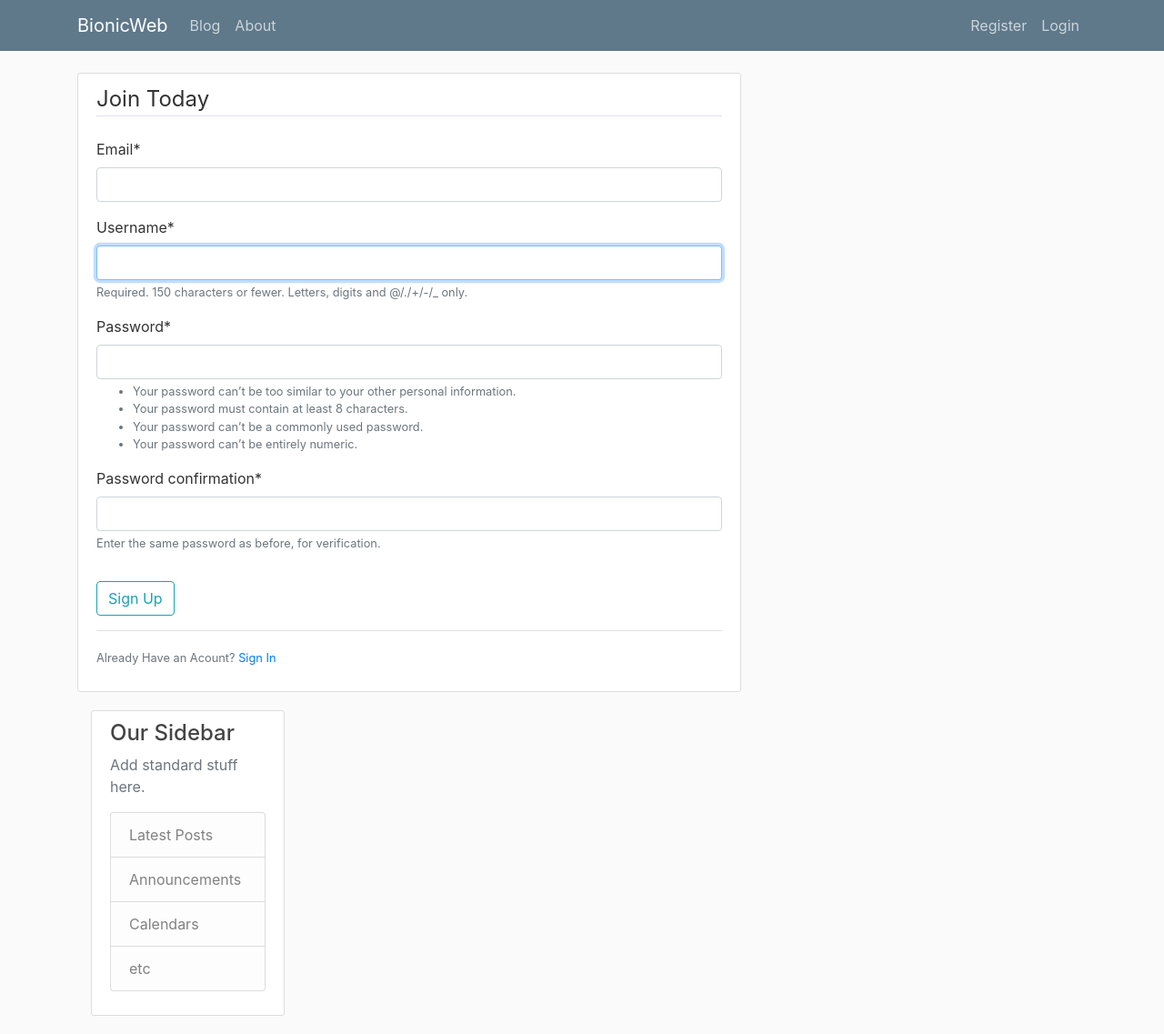
After one commit to theBionicFox/web, a Django app: page /users/register/ in a window 1280 px wide. The commit adds this page. Shown: the whole page at 91% size. Run offline with Django 3.2, Linux system fonts and the light colour scheme; some libraries are stand-ins or nearby versions.

Commit message:
finished registration form, look to add firstName/lastName

```diff
--- a/bionic/templates/bionic/base.html
+++ b/bionic/templates/bionic/base.html
@@ -13,28 +13,28 @@
     <link rel="stylesheet" type="text/css" href="{% static 'bionic/main.css' %}">
 
     {% if title %}
-        <title>Django Blog - {{ title }}</title>
+        <title>BionicWeb - {{ title }}</title>
     {% else %}
-        <title>Django Blog</title>
+        <title>BionicWeb</title>
     {% endif %}
 </head>
 <body>
     <header class="site-header">
       <nav class="navbar navbar-expand-md navbar-dark bg-steel fixed-top">
         <div class="container">
-          <a class="navbar-brand mr-4" href="{% url 'bionic-home' %}">Website Name</a>
+          <a class="navbar-brand mr-10" href="{% url 'bionic-home' %}">BionicWeb</a>
           <button class="navbar-toggler" type="button" data-toggle="collapse" data-target="#navbarToggle" aria-controls="navbarToggle" aria-expanded="false" aria-label="Toggle navigation">
           <span class="navbar-toggler-icon"></span>
           </button>
           <div class="collapse navbar-collapse" id="navbarToggle">
             <div class="navbar-nav mr-auto">
-              <a class="nav-item nav-link" href="{% url 'bionic-home' %}">Home</a>
+              <a class="nav-item nav-link" href="{% url 'blog-home' %}">Blog</a>
               <a class="nav-item nav-link" href="{% url 'bionic-about' %}">About</a>
             </div>
             <!-- Navbar Right Side -->
             <div class="navbar-nav">
-              <a class="nav-item nav-link" href="#">Login</a>
-              <a class="nav-item nav-link" href="#">Register</a>
+              <a class="nav-item nav-link" href="{% url 'users-register' %}">Register</a>
+              <a class="nav-item nav-link" href="{% url 'users-home' %}">Login</a>
             </div>
           </div>
         </div>
@@ -42,13 +42,20 @@
     </header>
     <main role="main" class="container">
       <div class="row">
-        <div class="col-md-8">
+        <div class="col-8">
+          {% if messages %}
+            {% for i in messages %}
+              <div class="alert alert-{{ i.tags }}">
+                {{ i}}
+              </div>
+            {% endfor %}
+          {% endif %}
           {% block content %}{% endblock %}
         </div>
-        <div class="col-md-4">
+        <div class="col-4">
           <div class="content-section">
-            <h3>Our Sidebar</h3>
-            <p class='text-muted'>You can put any information here you'd like.
+            <h4>Our Sidebar</h4>
+            <p class='text-muted'>Add standard stuff here.
               <ul class="list-group">
                 <li class="list-group-item list-group-item-light">Latest Posts</li>
                 <li class="list-group-item list-group-item-light">Announcements</li>
--- a/blog/views.py
+++ b/blog/views.py
@@ -1,5 +1,4 @@
 from django.shortcuts import render
-from django.http import HttpResponse
 from .models import Post
 
 
--- /dev/null
+++ b/users/forms.py
@@ -0,0 +1,10 @@
+from django import forms
+from django.contrib.auth.models import User
+from django.contrib.auth.forms import UserCreationForm
+
+class UserRegisterForm(UserCreationForm):
+	email = forms.EmailField()
+
+	class Meta:
+		model = User
+		fields = ['email', 'username', 'password1', 'password2']
--- /dev/null
+++ b/users/templates/users/home.html
@@ -0,0 +1,4 @@
+{% extends "bionic/base.html" %}
+{% block content %}
+  <h1>Hello User dude</h1>
+{% endblock content %}
--- /dev/null
+++ b/users/templates/users/register.html
@@ -0,0 +1,20 @@
+{% extends "bionic/base.html" %}
+{%  load crispy_forms_tags %}
+{% block content %}
+	<div class="content-section">
+  		<form method="POST">
+  			{% csrf_token %}
+  			<fieldset class="form-group">
+  				<legend class="border-bottom mb-4">Join Today</legend>
+  				{{ form|crispy }}
+  			</fieldset>
+  			<div class="form-group">
+  				<button class="btn btn-outline-info mb-3" type="submit">Sign Up</button>
+  		</form>
+  		<div class="border-top pt-3">
+  			<small class="text-muted">
+  				Already Have an Acount? <a href="#">Sign In</a>
+  			</small>
+		  </div>
+  	</div>
+{% endblock content %}
--- /dev/null
+++ b/users/urls.py
@@ -0,0 +1,7 @@
+from django.urls import path
+from . import views
+
+urlpatterns = [
+    path('', views.home, name='users-home'),
+    path('register/', views.register, name='users-register')
+]
--- a/users/views.py
+++ b/users/views.py
@@ -1,3 +1,18 @@
-from django.shortcuts import render
+from django.shortcuts import render, redirect
+from django.contrib import messages
+from .forms import UserRegisterForm
 
-# Create your views here.
+def home(request):
+	return render(request, 'users/home.html')
+
+def register(request):
+	if request.method == "POST":
+		form = UserRegisterForm(request.POST)
+		if form.is_valid():
+			form.save()
+			username = form.cleaned_data.get('username')
+			messages.success(request, f'Account created for {username}!')
+			return redirect('users-home')
+	else:
+		form = UserRegisterForm()
+	return render(request, 'users/register.html', {'form': form})
--- a/web/settings.py
+++ b/web/settings.py
@@ -31,6 +31,7 @@ ALLOWED_HOSTS = []
 # Application definition
 
 INSTALLED_APPS = [
+    'crispy_forms',
     'users.apps.UsersConfig',
     'bionic.apps.BionicConfig',
     'blog.apps.BlogConfig',
@@ -121,3 +122,5 @@ USE_TZ = True
 # https://docs.djangoproject.com/en/2.2/howto/static-files/
 
 STATIC_URL = '/static/'
+
+CRISPY_TEMPLATE_PACK = 'bootstrap4'
--- a/web/urls.py
+++ b/web/urls.py
@@ -19,5 +19,6 @@ from django.urls import path, include
 urlpatterns = [
 	path('', include('bionic.urls')),
     path('admin/', admin.site.urls),
-    path('blog/', include('blog.urls'))
+    path('blog/', include('blog.urls')),
+    path('users/', include('users.urls'))
 ]
```
Also changed, not shown: db.sqlite3, 3 other files.
